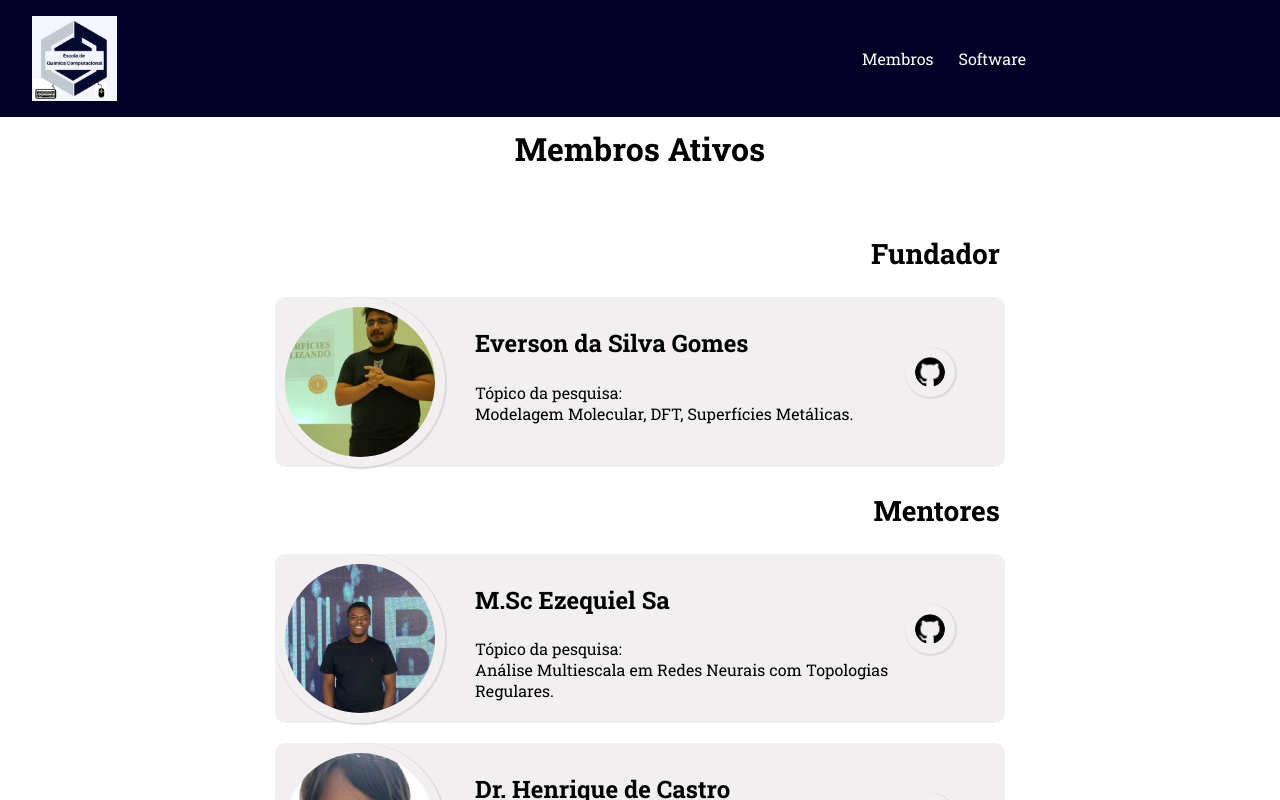
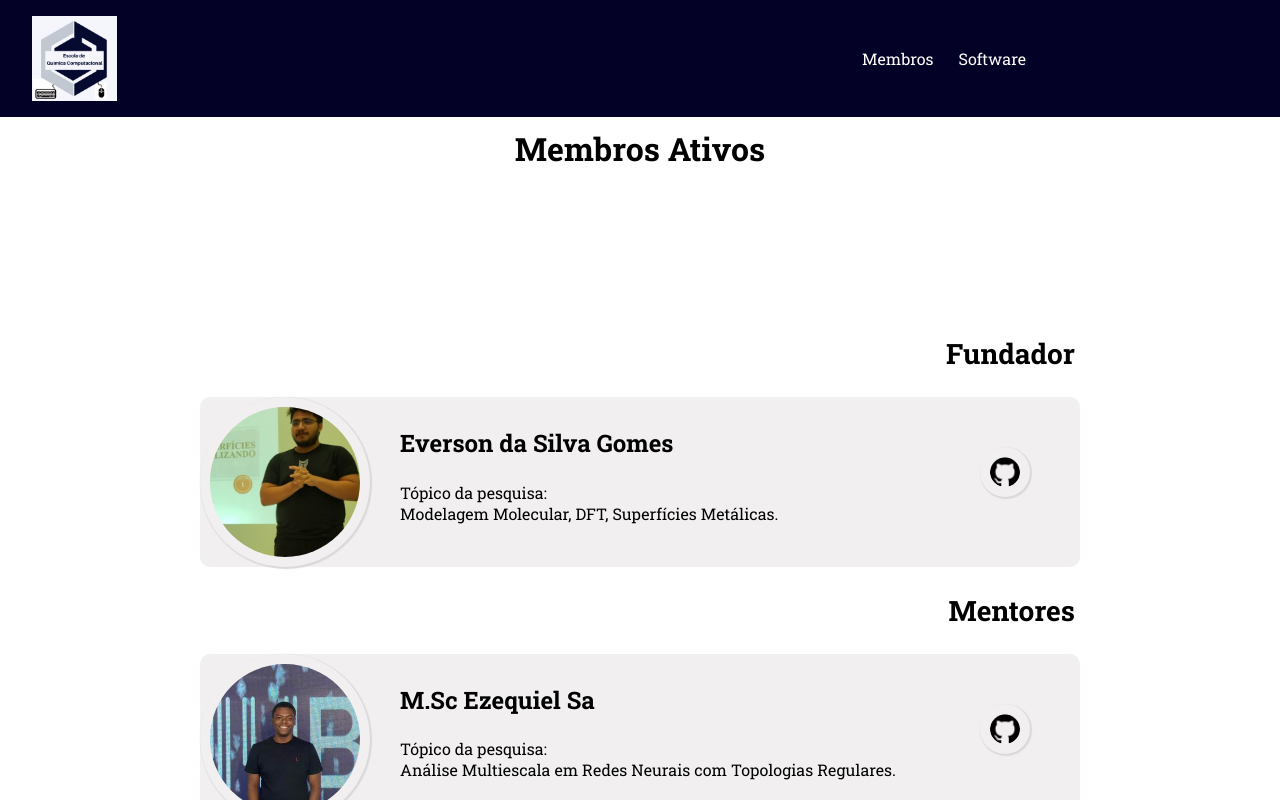
Before and after one commit to escola-quimica/Projeto-Quimica, a React (Vite) app: page /membros in a window 1280 px wide. Shown: the top 800 px of the page. Built offline with nearby package versions, Linux system fonts and the light colour scheme.

Commit message:
mundança do local do novo integrante

```diff
--- a/src/Components/Pages/Membros.css
+++ b/src/Components/Pages/Membros.css
@@ -21,8 +21,8 @@
   justify-content: center;
   align-items: center;
   min-height: 100vh;
-  width: 750px;
-  margin-top: 50px;
+  width: 900px;
+  margin-top: 150px;
   margin-bottom: 100px;
 }
 
--- a/src/Components/Pages/Membros.jsx
+++ b/src/Components/Pages/Membros.jsx
@@ -159,6 +159,7 @@ const Membros = () => {
           </a>
         </div>
 
+
         {/* Card Natanael*/}
         <div className="card">
           <img src={membroNatanael} alt="" />
```
